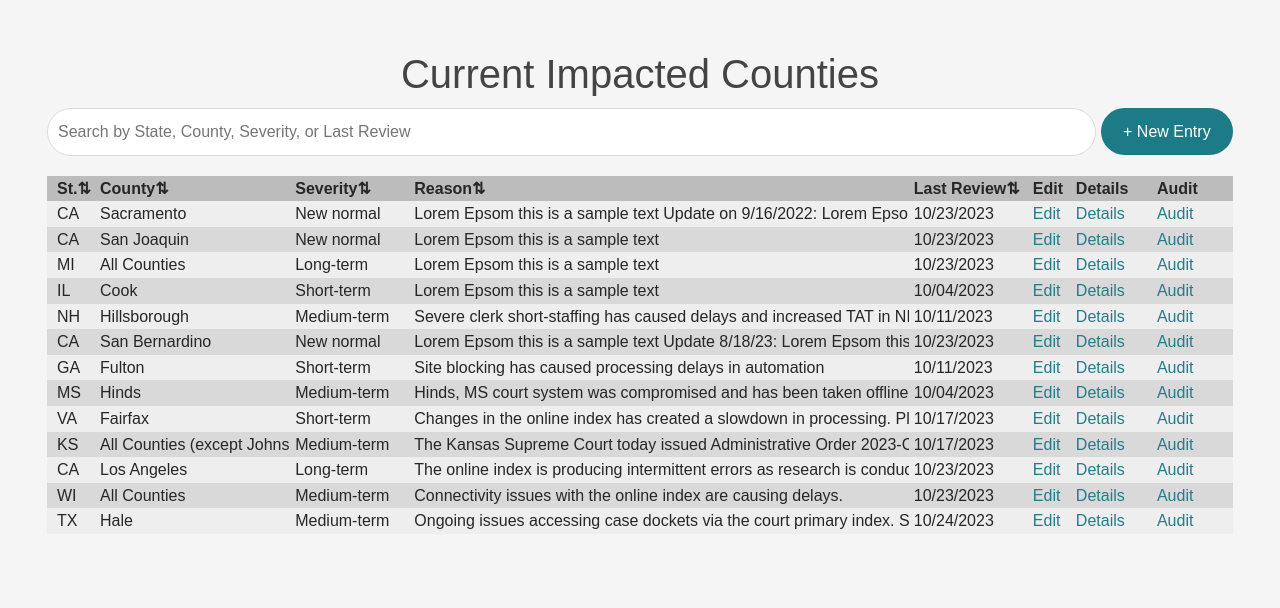
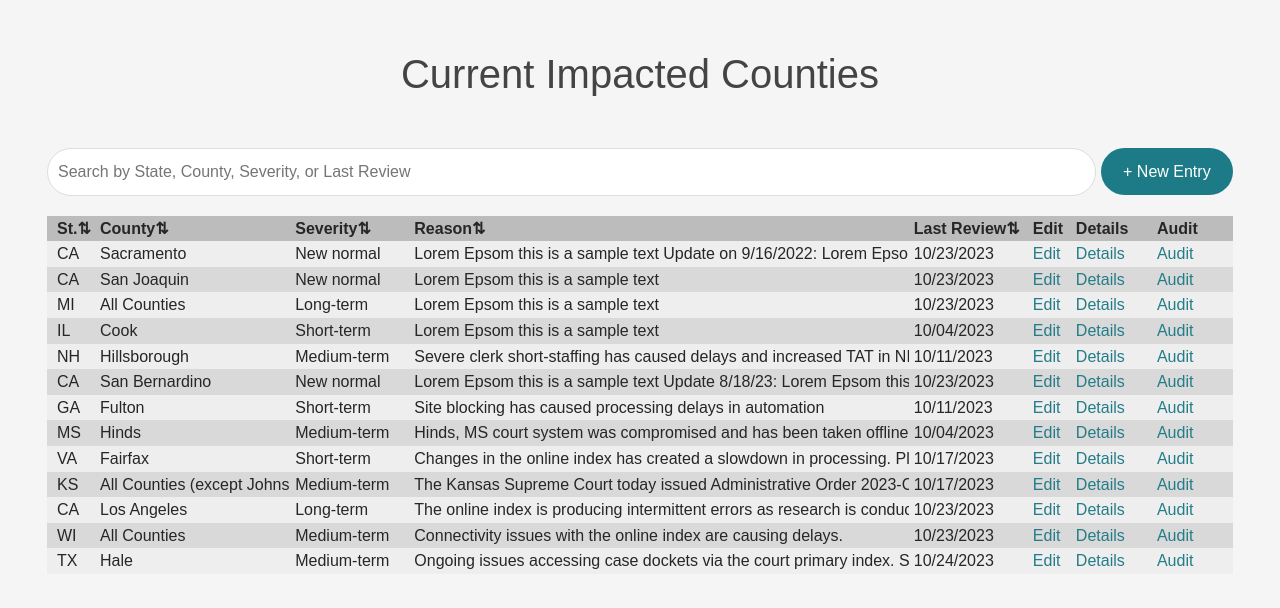
Before and after one commit to ethans2028/Calfus-Project, a React (Create React App) app in the folder client/: page /cic in a window 1280 px wide. Shown: the top 608 px of the page. Built offline with nearby package versions, Linux system fonts and the light colour scheme.

Commit message:
fixed more styling

```diff
--- a/client/src/global.css
+++ b/client/src/global.css
@@ -236,7 +236,7 @@ input, textarea {
 
 .page-header {
   text-align: center;
-  margin-top: 50px !important;
+  margin: 50px 0!important;
 
 }
 
--- a/client/src/routes/AuditPage.jsx
+++ b/client/src/routes/AuditPage.jsx
@@ -55,7 +55,8 @@ const AuditPage = () => {
 
     // determining how the items are filtered
     const filteredItems = simpleFilter.filter(item =>{
-        const left = item['DAO Member'].toLowerCase().includes(unameFilter.toLowerCase());
+
+      const left = item['DAO Member'].toLowerCase().includes(unameFilter.toLowerCase());
         return left;
     }
     )
@@ -128,7 +129,7 @@ const AuditPage = () => {
     */
     <div className='container'>
         <h1 className='page-header'>Audit Log: {properlyCapitalize(county)}, {state}</h1>
-        <input type="text" placeholder="Filter by username" onChange={changeUname} size={5}/>
+        <input type="text" placeholder="Search by Username" onChange={changeUname} size={5}/>
         <table>
             <thead>
                 <tr style={{backgroundColor: '#bcbcbc'}}>
```
